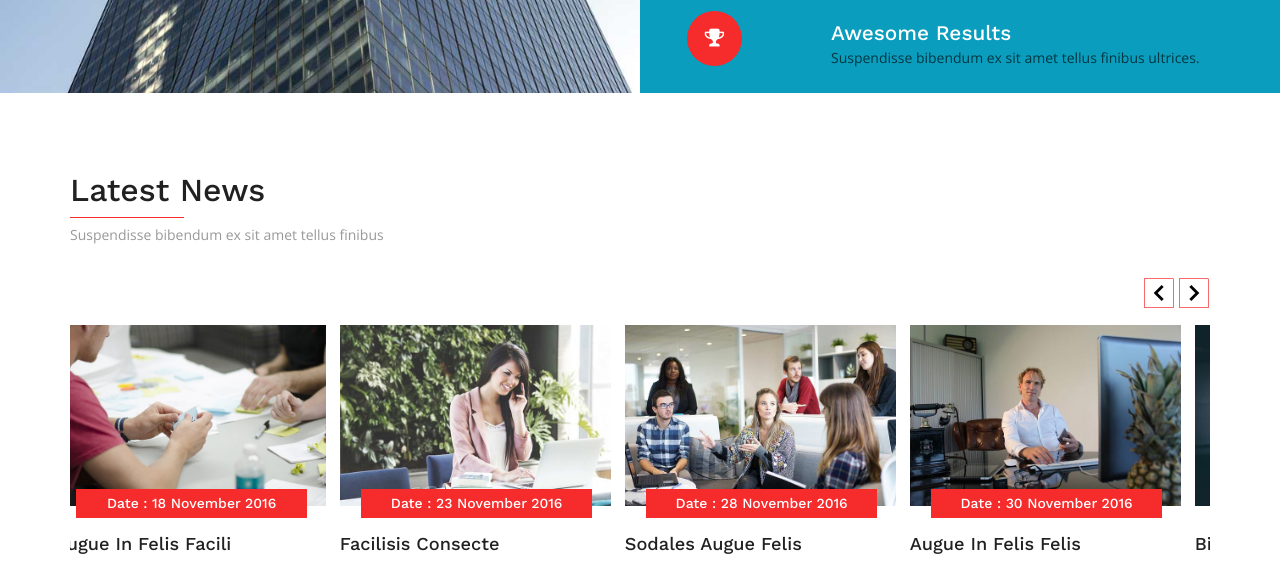
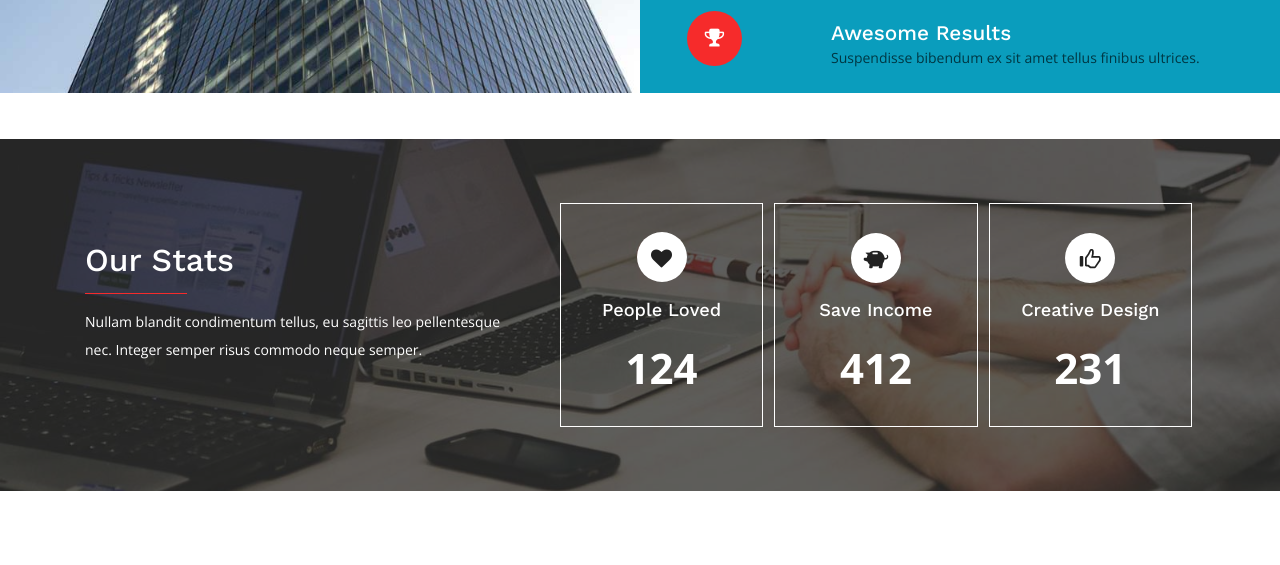
Before and after one commit to damilolaedwards/Wow, a plain HTML site: page index.html in a window 1280 px wide. Shown: the part 1618-2183 px from the top of the page. Drawn offline with nearby package versions, Linux system fonts and the light colour scheme.

Commit message:
removed redundant divs

```diff
--- a/index.html
+++ b/index.html
@@ -222,106 +222,8 @@
 		<div class="clearfix"> </div>
 	</div>
 <!-- //two-grids -->
-<!-- news -->
-	<div class="news">
-		<div class="container">
-			<h3 class="agile_head">Latest News</h3>
-			<p class="w3_agile_para">Suspendisse bibendum ex sit amet tellus finibus</p>
-			<div class="agileits_w3layouts_news_grids">
-				<ul id="flexiselDemo1">
-					<li>
-						<div class="agileits_w3layouts_news_grid">
-							<div class="w3_agileits_news_grid">
-								<img src="images/3.jpg" alt=" " class="img-responsive" />
-								<div class="w3_agileits_news_grid_pos">
-									<h4>Date : 15 November 2016</h4>
-								</div>
-							</div>
-							<h5><a href="#" data-toggle="modal" data-target="#myModal">bibendum ex sit amet</a></h5>
-							<p>Nunc sodales augue in felis facilisis consectetur.</p>
-						</div>
-					</li>
-					<li>
-						<div class="agileits_w3layouts_news_grid">
-							<div class="w3_agileits_news_grid">
-								<img src="images/4.jpg" alt=" " class="img-responsive" />
-								<div class="w3_agileits_news_grid_pos">
-									<h4>Date : 18 November 2016</h4>
-								</div>
-							</div>
-							<h5><a href="#" data-toggle="modal" data-target="#myModal">augue in felis facili</a></h5>
-							<p>Nunc sodales augue in felis facilisis consectetur.</p>
-						</div>
-					</li>
-					<li>
-						<div class="agileits_w3layouts_news_grid">
-							<div class="w3_agileits_news_grid">
-								<img src="images/5.jpg" alt=" " class="img-responsive" />
-								<div class="w3_agileits_news_grid_pos">
-									<h4>Date : 23 November 2016</h4>
-								</div>
-							</div>
-							<h5><a href="#" data-toggle="modal" data-target="#myModal">facilisis consecte</a></h5>
-							<p>Nunc sodales augue in felis facilisis consectetur.</p>
-						</div>
-					</li>
-					<li>
-						<div class="agileits_w3layouts_news_grid">
-							<div class="w3_agileits_news_grid">
-								<img src="images/6.jpg" alt=" " class="img-responsive" />
-								<div class="w3_agileits_news_grid_pos">
-									<h4>Date : 28 November 2016</h4>
-								</div>
-							</div>
-							<h5><a href="#" data-toggle="modal" data-target="#myModal">sodales augue felis</a></h5>
-							<p>Nunc sodales augue in felis facilisis consectetur.</p>
-						</div>
-					</li>
-					<li>
-						<div class="agileits_w3layouts_news_grid">
-							<div class="w3_agileits_news_grid">
-								<img src="images/1.jpg" alt=" " class="img-responsive" />
-								<div class="w3_agileits_news_grid_pos">
-									<h4>Date : 30 November 2016</h4>
-								</div>
-							</div>
-							<h5><a href="#" data-toggle="modal" data-target="#myModal">augue in felis felis</a></h5>
-							<p>Nunc sodales augue in felis facilisis consectetur.</p>
-						</div>
-					</li>
-				</ul>
-				<script type="text/javascript">
-						$(window).load(function() {
-							$("#flexiselDemo1").flexisel({
-								visibleItems: 4,
-								animationSpeed: 1000,
-								autoPlay: true,
-								autoPlaySpeed: 3000,
-								pauseOnHover: true,
-								enableResponsiveBreakpoints: true,
-								responsiveBreakpoints: {
-									portrait: {
-										changePoint:480,
-										visibleItems: 1
-									},
-									landscape: {
-										changePoint:640,
-										visibleItems:2
-									},
-									tablet: {
-										changePoint:768,
-										visibleItems: 3
-									}
-								}
-							});
-
-						});
-				</script>
-				<script type="text/javascript" src="js/jquery.flexisel.js"></script>
-			</div>
-		</div>
-	</div>
-<!-- //news -->
+<br/>
+<br/>
 <!-- stats -->
 	<div class="stats">
 		<div class="wthree_stat">
@@ -359,21 +261,11 @@
 				<div class="clearfix"> </div>
 			</div>
 		</div>
-		<div class="w3layouts_newsletter">
-			<div class="container">
-				<div class="w3layouts_newsletter_left">
-					<h3>Subscribe to our newsletter</h3>
-				</div>
-				<div class="w3layouts_newsletter_right">
-					<form action="#" method="post">
-						<input type="email" name="Email" placeholder="Email..." required="">
-						<input type="submit" value="Subscribe">
-					</form>
-				</div>
-				<div class="clearfix"> </div>
-			</div>
-		</div>
+
 	</div>
+
+	<br/>
+<br/>
 <!-- //stats -->
 <!-- stats -->
 	<script src="js/waypoints.min.js"></script>
```
Also changed, not shown: about.html (+3 -14 lines).
